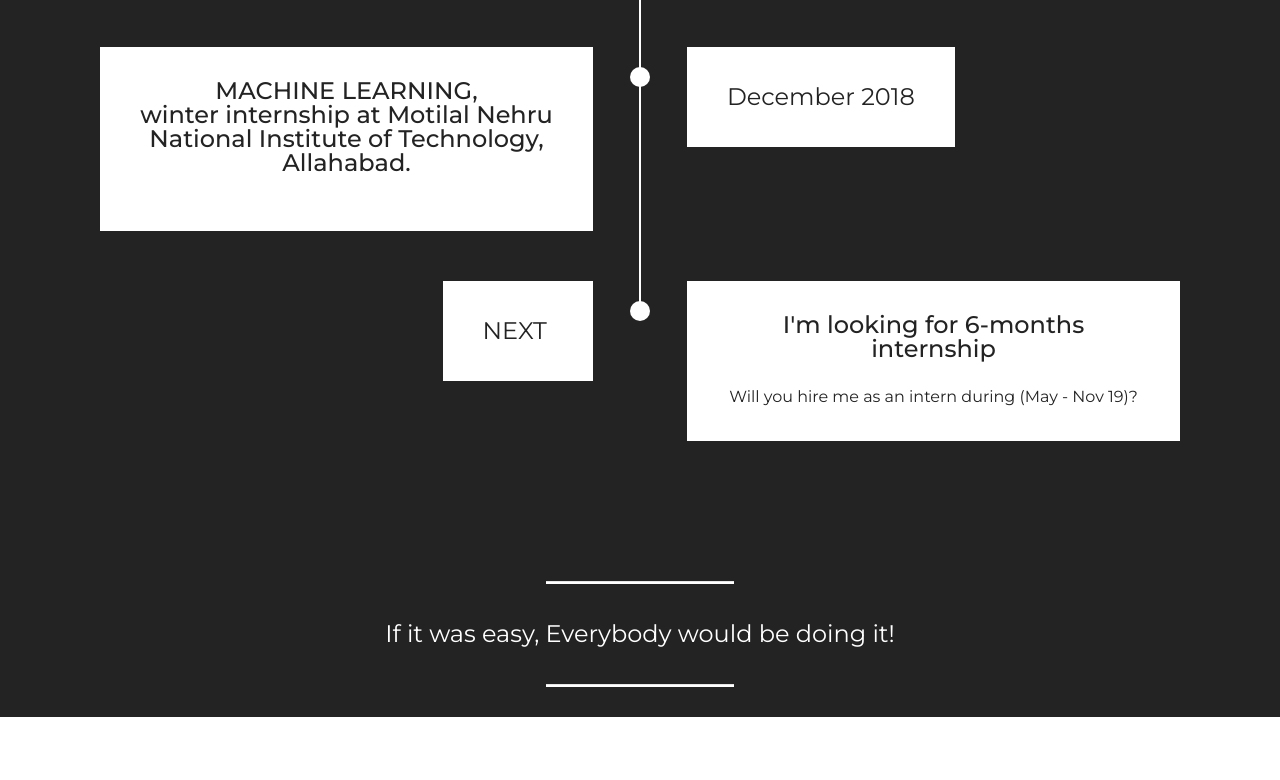
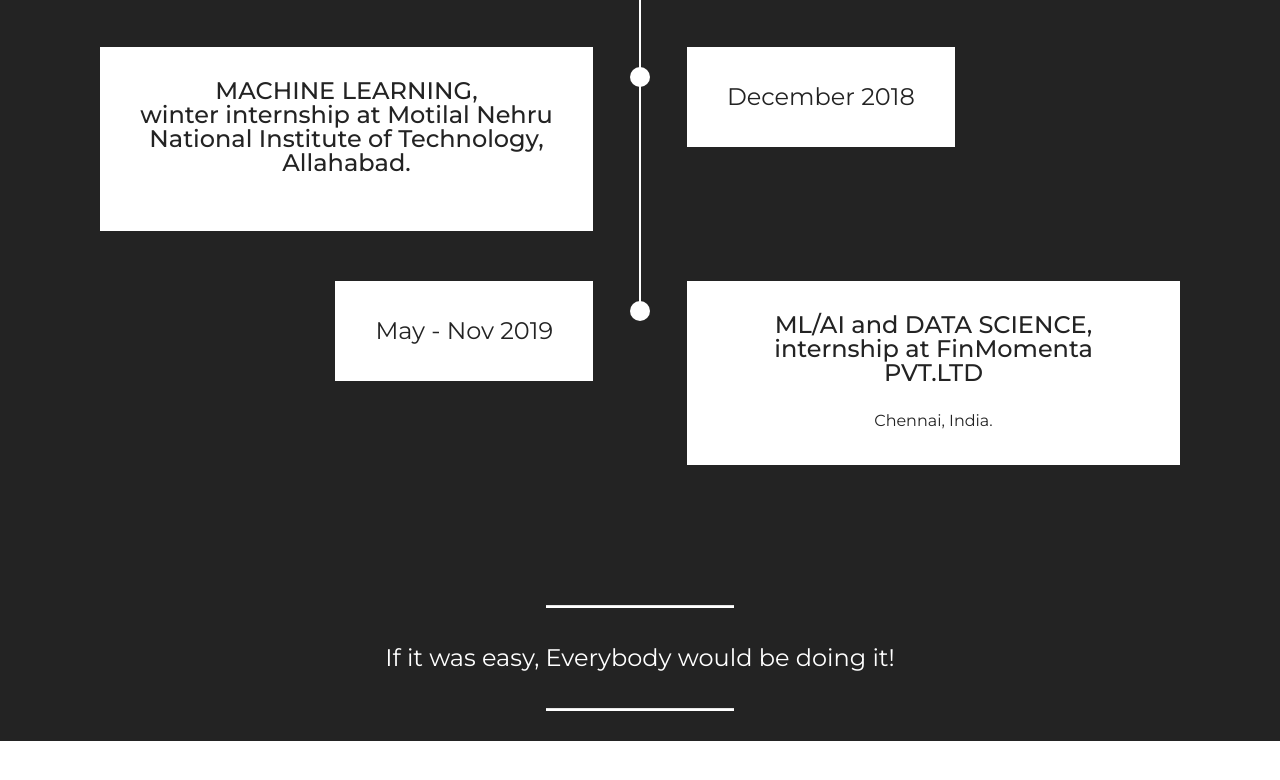
Before and after one commit to raushan70/findme, a plain HTML site: page index.html in a window 1280 px wide. Shown: the part 2684-3464 px from the top of the page. Drawn offline with Linux system fonts and the light colour scheme.

Commit message:
Update index.html

```diff
--- a/index.html
+++ b/index.html
@@ -279,16 +279,18 @@
             <div class="row timeline-element">
                 <div class="timeline-date-panel col-xs-12 col-md-6 align-right">
                     <div class="time-line-date-content">
-                       <p class="mbr-timeline-date mbr-fonts-style display-5">NEXT&nbsp;</p>
+<!--                        <p class="mbr-timeline-date mbr-fonts-style display-5">May-Nov 2019&nbsp;</p> -->
+                       <p class="mbr-timeline-date mbr-fonts-style display-5">
+                            May - Nov 2019</p>
                     </div>
                 </div>
                 <span class="iconBackground"></span>
                 <div class="col-xs-12 col-md-6 align-left ">
                     <div class="timeline-text-content">
                         <h4 class="mbr-timeline-title pb-3 mbr-fonts-style display-5">
-                            I'm looking for 6-months internship </h4>
+                            ML/AI and DATA SCIENCE,<br> internship at FinMomenta PVT.LTD</h4>
                         <p class="mbr-timeline-text mbr-fonts-style display-7">
-                            Will you hire me as an intern during (May - Nov 19)? </p>
+                           Chennai, India. </p>
                     </div>
                 </div>
             </div>
```
